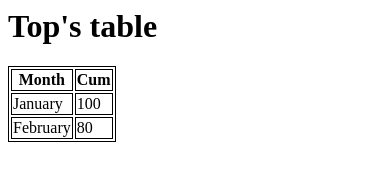
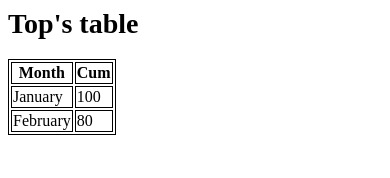
Before and after one commit to Asmarite/Asmarite.github.io, a plain HTML site: page TopPage.html in a window 390 px wide. Drawn offline with Linux system fonts and the light colour scheme.

Commit message:
Update TopPage.html

```diff
--- a/TopPage.html
+++ b/TopPage.html
@@ -1,30 +1,73 @@
 <DOCTYPE html>
+
 <html>
 
 <head>
+
+
+
+    <meta name="viewport" content="width=device-width, initial-scale=1.0">
+
+  <style>
+
+    body {
+
+      font-size: 16px; }
+
+    @media (max-width: 600px) {
+
+      body {
+
+        font-size: 14px;
+
+         }}
+
+  </style>
+
+
+
 <style>
+
 table, th, td {
+
   border: 1px solid black;
+
 }
+
 </style>
+
 </head>
+
 <body>
 
 <h1>Top's table</h1>
 
 <table>
+
   <tr>
+
     <th>Month</th>
+
     <th>Cum</th>
+
   </tr>
+
   <tr>
+
     <td>January</td>
+
     <td>100</td>
+
   </tr>
+
   <tr>
+
     <td>February</td>
+
     <td>80</td>
+
   </tr>
+
 </table>
 
 
@@ -35,4 +78,12 @@ table, th, td {
 
 
 
+
+
+
+
+
+
+
+
     </html>
```
